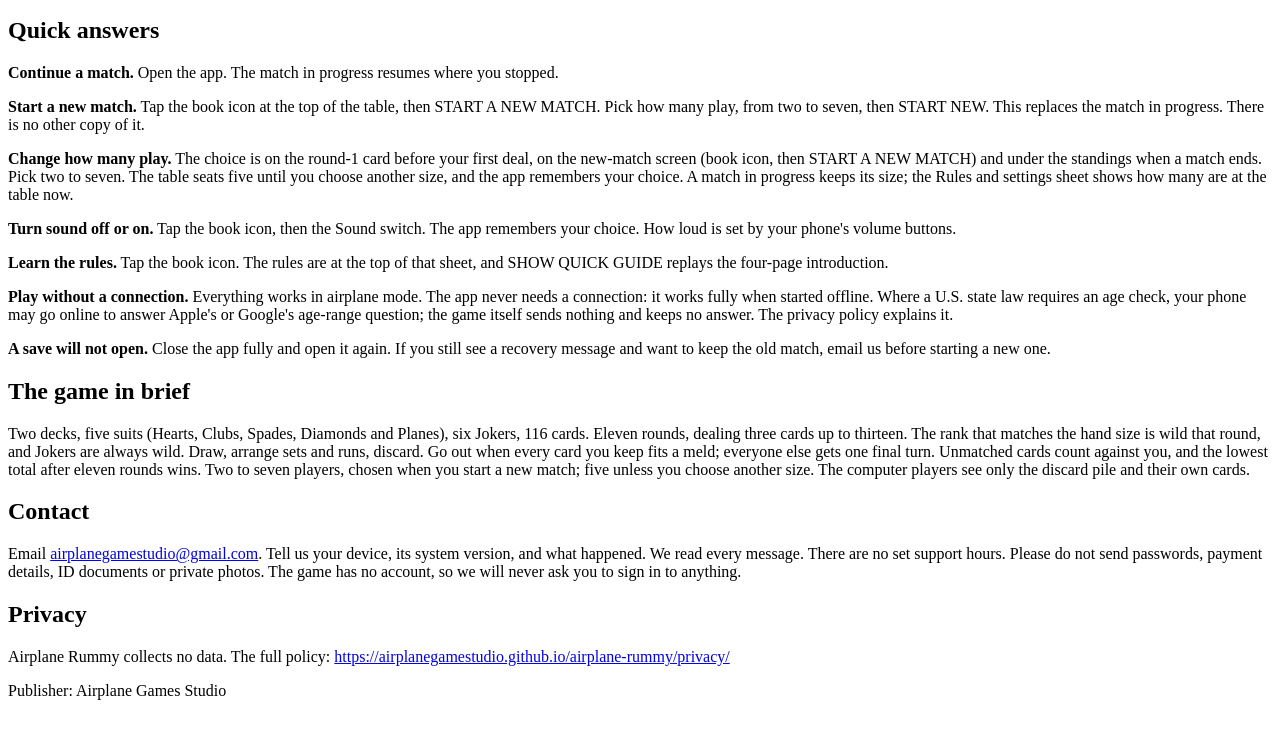
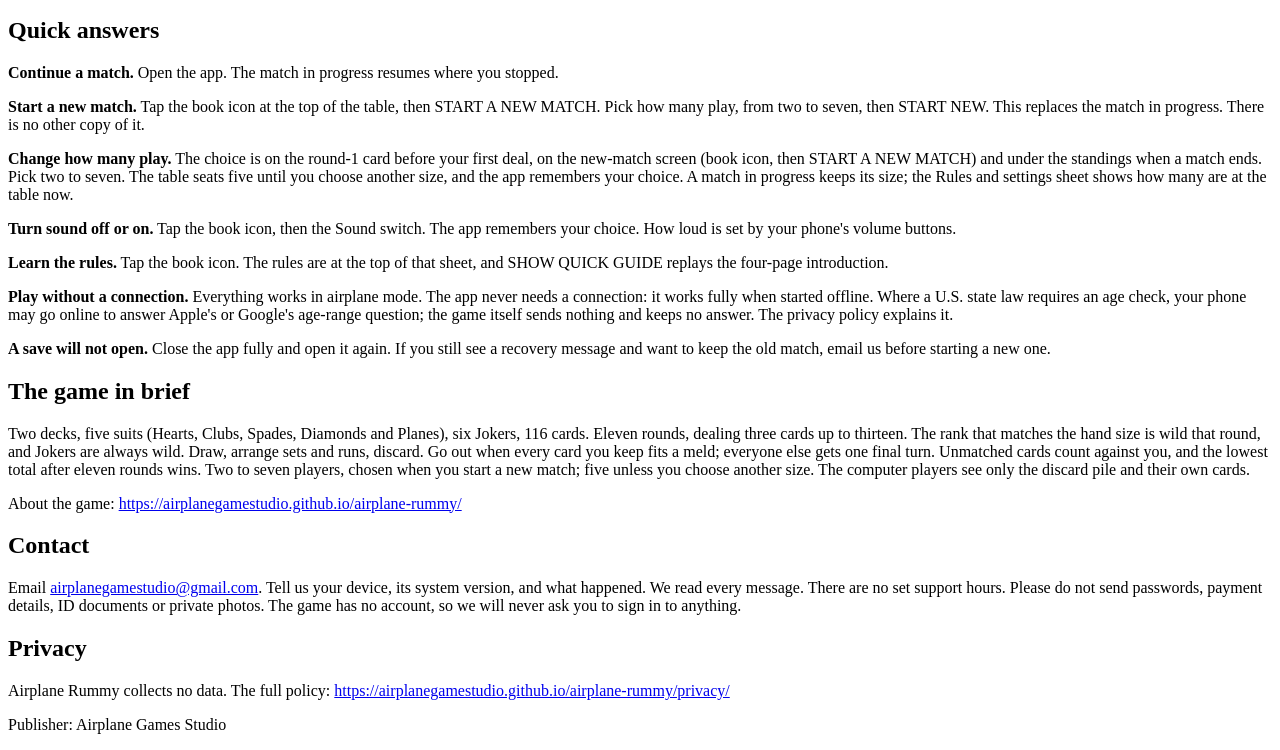
Before and after one commit to airplanegamestudio/airplanegamestudio.github.io, a plain HTML site: page airplane-rummy/support/index.html in a window 1280 px wide. Shown: the part 101-851 px from the top of the page. Before the commit the page ends 817 px from the top, so only its background shows below. Drawn offline with Linux system fonts and the light colour scheme.

Commit message:
Airplane Rummy support page: link to the game page

```diff
--- a/airplane-rummy/support/index.html
+++ b/airplane-rummy/support/index.html
@@ -23,6 +23,7 @@
 <p><strong>A save will not open.</strong> Close the app fully and open it again. If you still see a recovery message and want to keep the old match, email us before starting a new one.</p>
 <h2>The game in brief</h2>
 <p>Two decks, five suits (Hearts, Clubs, Spades, Diamonds and Planes), six Jokers, 116 cards. Eleven rounds, dealing three cards up to thirteen. The rank that matches the hand size is wild that round, and Jokers are always wild. Draw, arrange sets and runs, discard. Go out when every card you keep fits a meld; everyone else gets one final turn. Unmatched cards count against you, and the lowest total after eleven rounds wins. Two to seven players, chosen when you start a new match; five unless you choose another size. The computer players see only the discard pile and their own cards.</p>
+<p>About the game: <a href="https://airplanegamestudio.github.io/airplane-rummy/">https://airplanegamestudio.github.io/airplane-rummy/</a></p>
 <h2>Contact</h2>
 <p>Email <a href="mailto:airplanegamestudio@gmail.com">airplanegamestudio@gmail.com</a>. Tell us your device, its system version, and what happened. We read every message. There are no set support hours. Please do not send passwords, payment details, ID documents or private photos. The game has no account, so we will never ask you to sign in to anything.</p>
 <h2>Privacy</h2>
```
